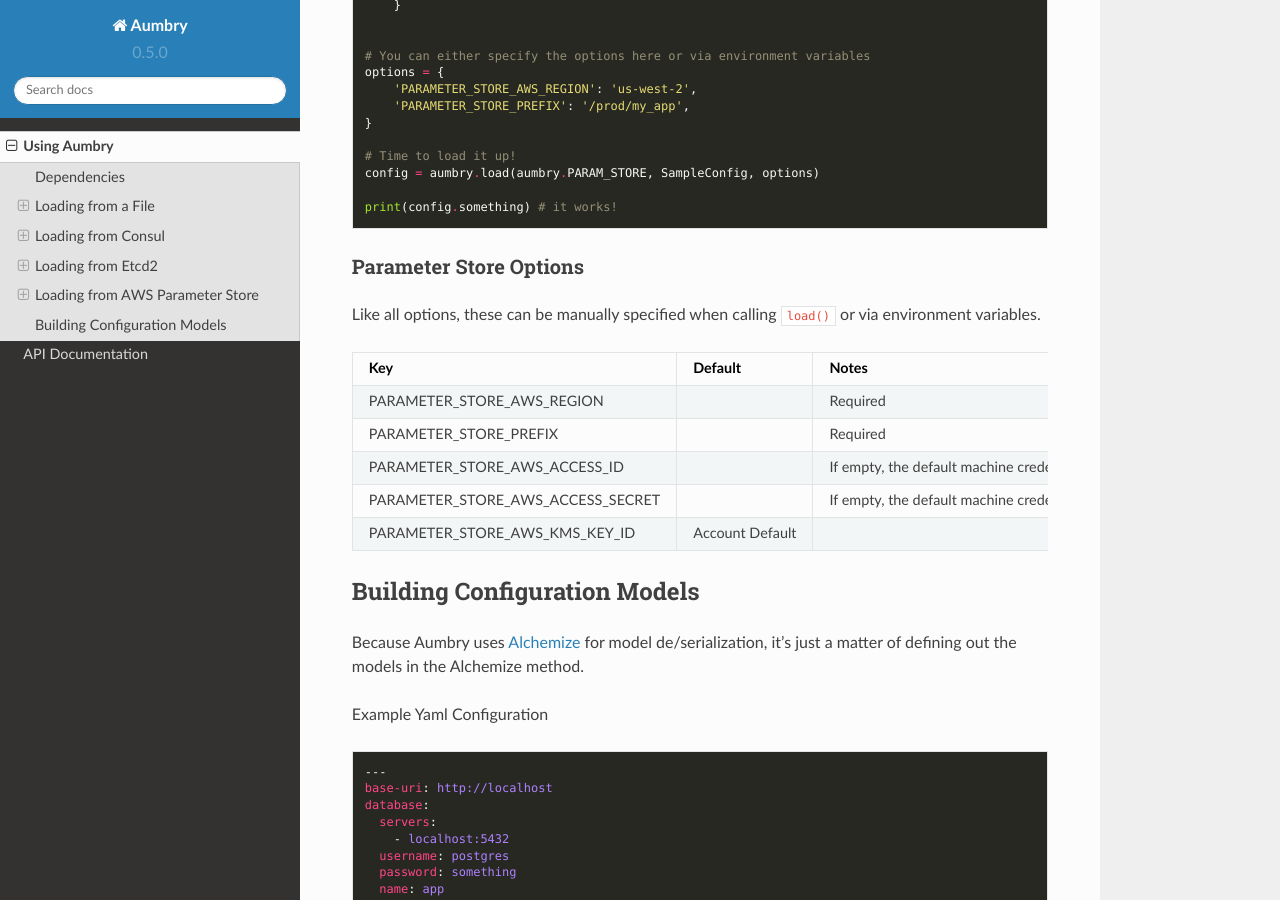
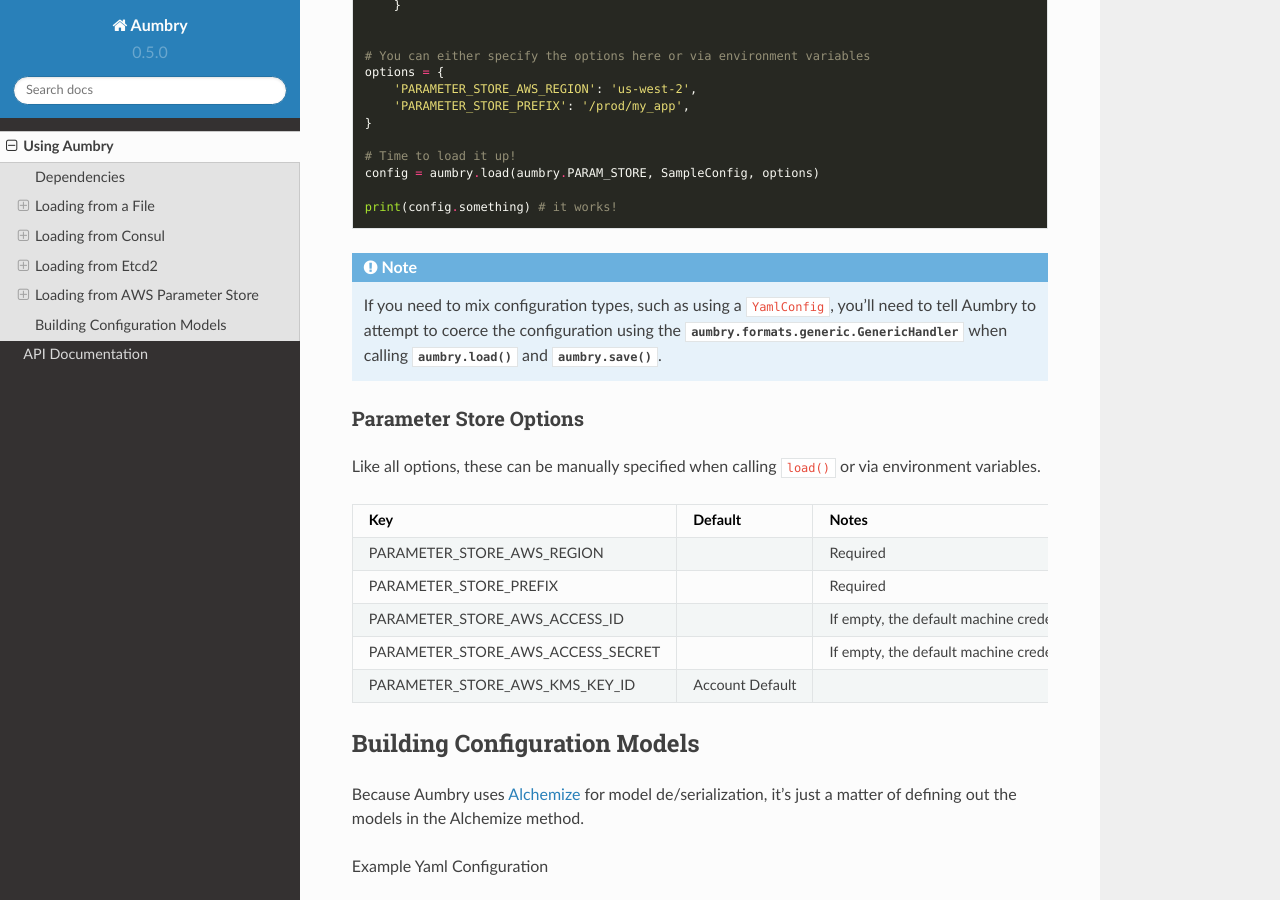
Before and after one commit to pyarmory/aumbry, a Sphinx documentation site: the page built from docs/using.rst, in a window 1280 px wide and 900 px high, scrolled down 3956 px. Built offline with Sphinx 7.4.7 and the Read the Docs theme 2.0.0, drawn with Linux system fonts in a browser that asks for light colours.

Commit message:
Adding note in documentation about coercing configs

```diff
--- a/docs/using.rst
+++ b/docs/using.rst
@@ -222,6 +222,13 @@
 
     print(config.something) # it works!
 
+.. note::
+
+    If you need to mix configuration types, such as using a ``YamlConfig``,
+    you'll need to tell Aumbry to attempt to coerce the configuration using
+    the :class:`aumbry.formats.generic.GenericHandler` when calling
+    :meth:`aumbry.load` and :meth:`aumbry.save`.
+
 Parameter Store Options
 ^^^^^^^^^^^^^^^^^^^^^^^
 Like all options, these can be manually specified when calling ``load()``
```
